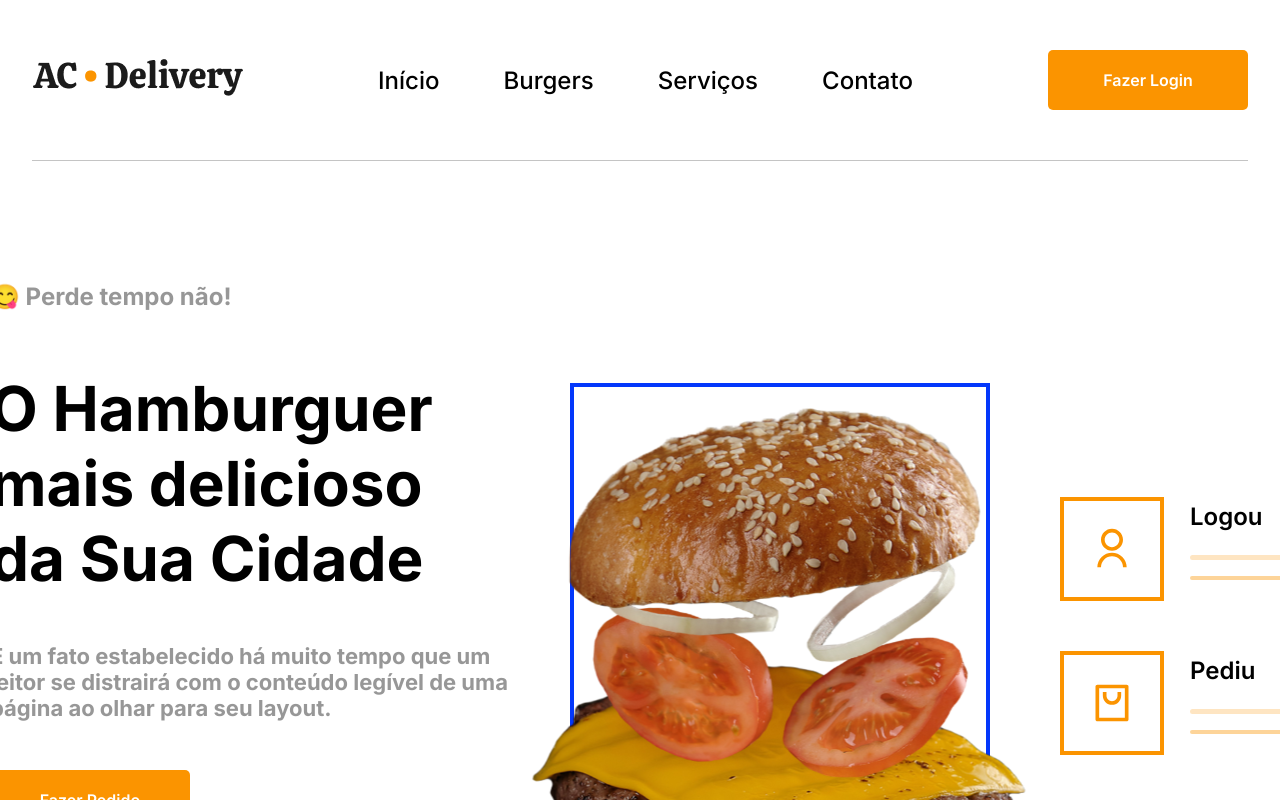
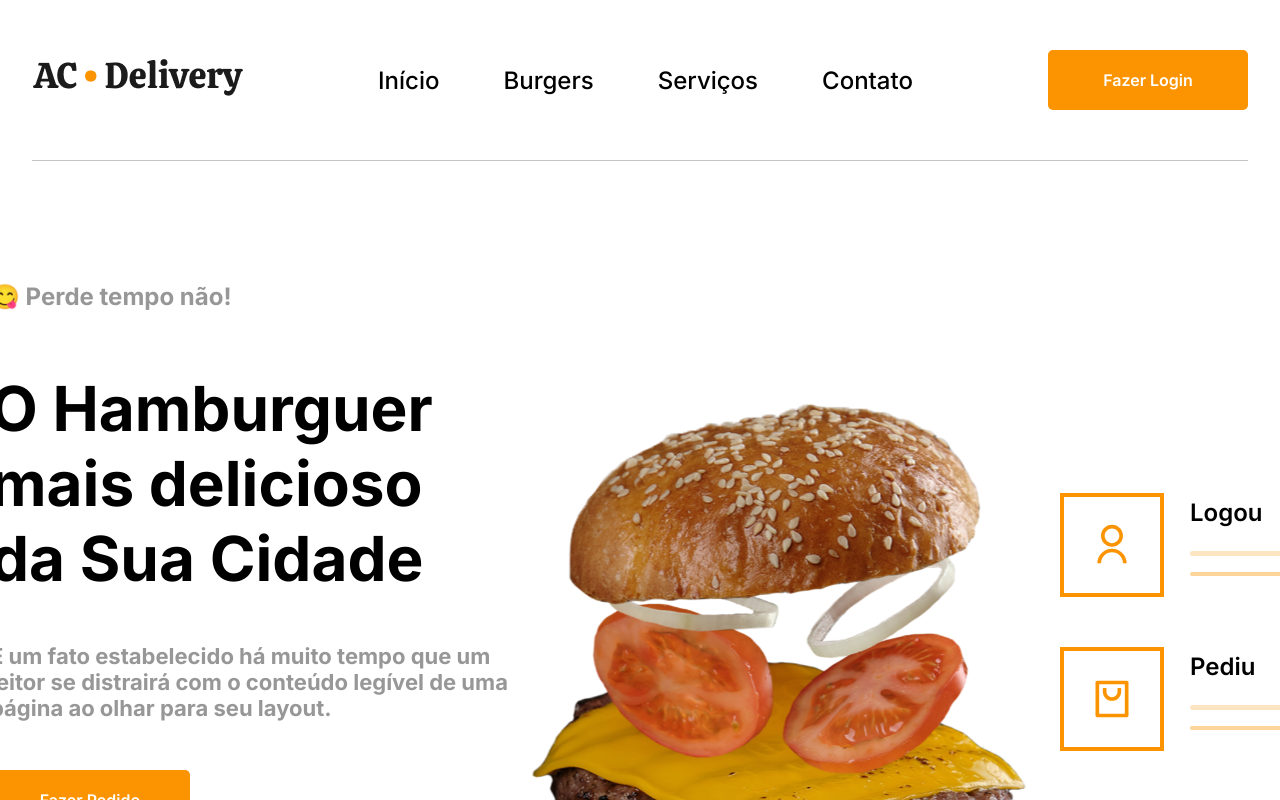
Before and after one commit to Toteck/AC-Delivery, a React (Vite) app: page / in a window 1280 px wide. Shown: the top 800 px of the page. Built offline with nearby package versions, Linux system fonts and the light colour scheme; a web font is replaced by a local one.

Commit message:
style: aumentando o tamanho do top na classe .hamburguer

```diff
--- a/src/App.css
+++ b/src/App.css
@@ -149,7 +149,7 @@
 }
 
 .menu-side .menu-right .hamburguer {
-  border: 4px solid #0337fb;
+
   width: 60%;
   display: flex;
   align-items: end;
@@ -157,7 +157,7 @@
 
   align-self: end;
 
-  top: 9.2rem;
+  top: 24.2rem;
   left: -7rem;
   position: relative;
   /* background-image: url('src/assets/img/ellipse-11.svg');
```
